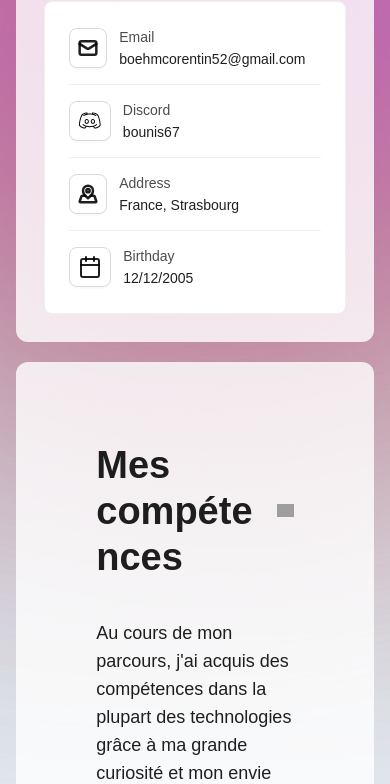
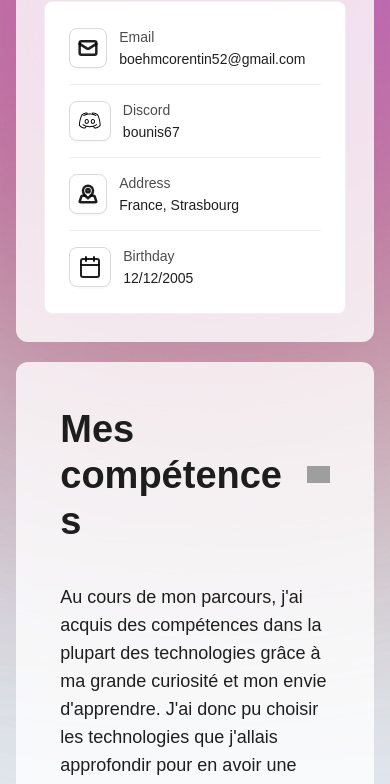
Before and after one commit to bounis67/portfolio, a React (Vite) app: page /skills in a window 390 px wide. Shown: the part 471-1255 px from the top of the page. Built offline with nearby package versions, Linux system fonts and the light colour scheme; grey boxes are pictures that could not be loaded; a web font is replaced by a local one.

Commit message:
fix: padding

```diff
--- a/src/layout/MainLayout.tsx
+++ b/src/layout/MainLayout.tsx
@@ -46,7 +46,7 @@ export const MainLayout = () => {
                         <SideBar />
                     )}
                     <main
-                        className="w-11/12 overflow-hidden rounded-xl bg-white !bg-opacity-80 p-16 transition-all lg:w-3/6"
+                        className="w-11/12 overflow-hidden rounded-xl bg-white !bg-opacity-80 p-7 transition-all md:p-16 lg:w-3/6"
                         style={{ zIndex: "inherit" }}
                     >
                         <Outlet />
```
